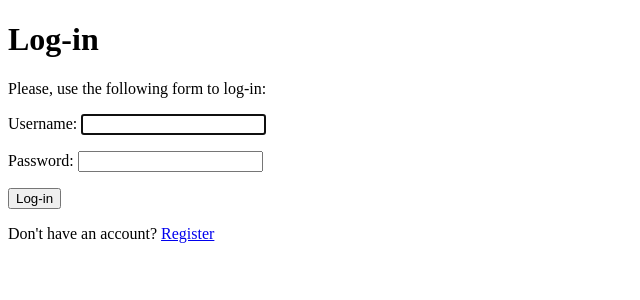
After one commit to codeAKstan/socweb, a Django app: page /registration/login/ in a window 1280 px wide. The commit adds this page. Shown: the top 300 px of the page, without its empty margins (0-640 px from the left). Run offline with Django 5.2, Linux system fonts and the light colour scheme.

Commit message:
Added login and logout logics plus dashboard

```diff
--- a/socWeb/registration/forms.py
+++ b/socWeb/registration/forms.py
@@ -3,7 +3,7 @@ from django.contrib.auth.models import User
 
 class UserRegisterForm(forms.ModelForm):
     password = forms.CharField(widget=forms.PasswordInput, label='Password')
-    cpassword = forms.CharField(widget=forms.PasswordInput, label='Comfirm password')
+    cpassword = forms.CharField(widget=forms.PasswordInput, label='Confirm password')
     email = forms.EmailField(required=True)
     first_name = forms.CharField(max_length=80, required=True)
 
--- /dev/null
+++ b/socWeb/registration/templates/registration/login.html
@@ -0,0 +1,33 @@
+<!DOCTYPE html>
+<html lang="en">
+
+<head>
+    <meta charset="UTF-8">
+    <meta name="viewport" content="width=device-width, initial-scale=1.0">
+    <title>login</title>
+</head>
+
+<body>
+    <h1>Log-in</h1>
+    {% if form.errors %}
+    <p>
+        Your username and password didn't match.
+        Please try again.
+    </p>
+    {% else %}
+    <p>Please, use the following form to log-in:</p>
+    {% endif %}
+    <div class="login-form">
+        <form action="{% url 'login' %}" method="post">
+            {{ form.as_p }}
+            {% csrf_token %}
+            <input type="hidden" name="next" value="{{ next }}" />
+            <p><input type="submit" value="Log-in"></p>
+            <p>Don't have an account? <a href="{% url 'register' %}">Register</a></p>
+        </form>
+    </div>
+
+
+</body>
+
+</html>
--- a/socWeb/registration/templates/registration/register.html
+++ b/socWeb/registration/templates/registration/register.html
@@ -13,6 +13,7 @@
         {% csrf_token %}
         {{ form.as_p }}
         <button type="submit">Register</button>
+        <p>Have an account? <a href="{% url 'login' %}">Login</a></p>
 
     </form>
 </body>
--- a/socWeb/registration/urls.py
+++ b/socWeb/registration/urls.py
@@ -1,6 +1,11 @@
 from django.urls import path
+from django.contrib.auth import views as auth_views
 from . import views
 
 urlpatterns = [
-    path('register/', views.register, name='register')
+    path('', views.register, name='register'),
+    path('login/', auth_views.LoginView.as_view(), name='login'),
+    path('logout/', auth_views.LogoutView.as_view(), name='logout'),
+    path('home/', views.dashboard, name='dashboard')
+
 ]
--- a/socWeb/registration/views.py
+++ b/socWeb/registration/views.py
@@ -1,5 +1,6 @@
 from django.shortcuts import render
 from .forms import UserRegisterForm
+from django.contrib.auth.decorators import login_required
 
 # Create your views here.
 
@@ -20,3 +21,8 @@ def register(request):
     return render(request,
                   'registration/register.html',
                   {'form': form})
+
+@login_required
+def dashboard(request):
+    return render(request, 'registration/dashboard.html',
+                  {'section': 'dashboard'})
--- a/socWeb/socWeb/settings.py
+++ b/socWeb/socWeb/settings.py
@@ -122,3 +122,7 @@ STATIC_URL = 'static/'
 # https://docs.djangoproject.com/en/5.1/ref/settings/#default-auto-field
 
 DEFAULT_AUTO_FIELD = 'django.db.models.BigAutoField'
+
+LOGIN_REDIRECT_URL = 'dashboard'
+LOGIN_URL = 'login'
+LOGOUT_URL = 'logout'
```
Also changed, not shown: socWeb/registration/templates/registration/dashboard.html (added, +20 -0 lines), socWeb/registration/templates/registration/logged_out.html (added, +18 -0 lines), socWeb/db.sqlite3.
